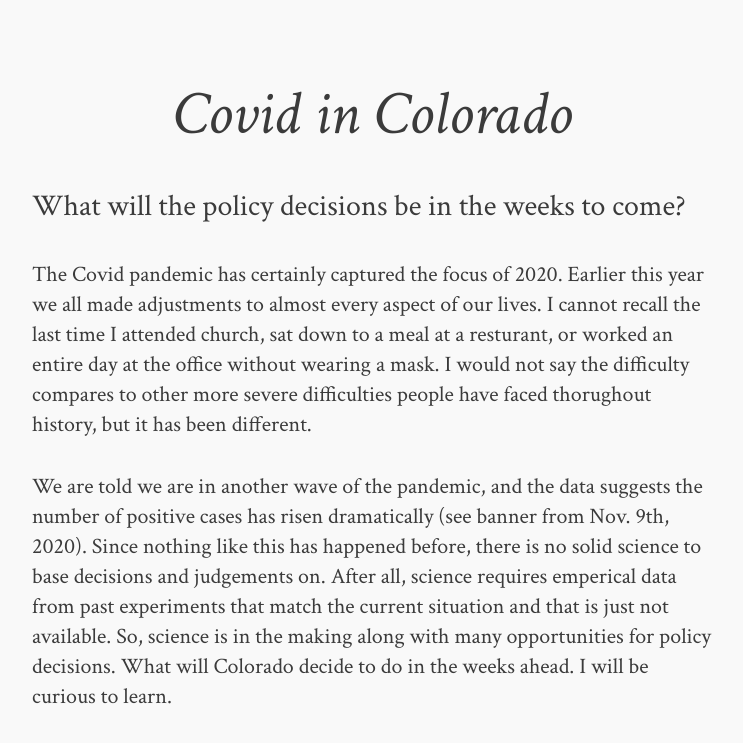
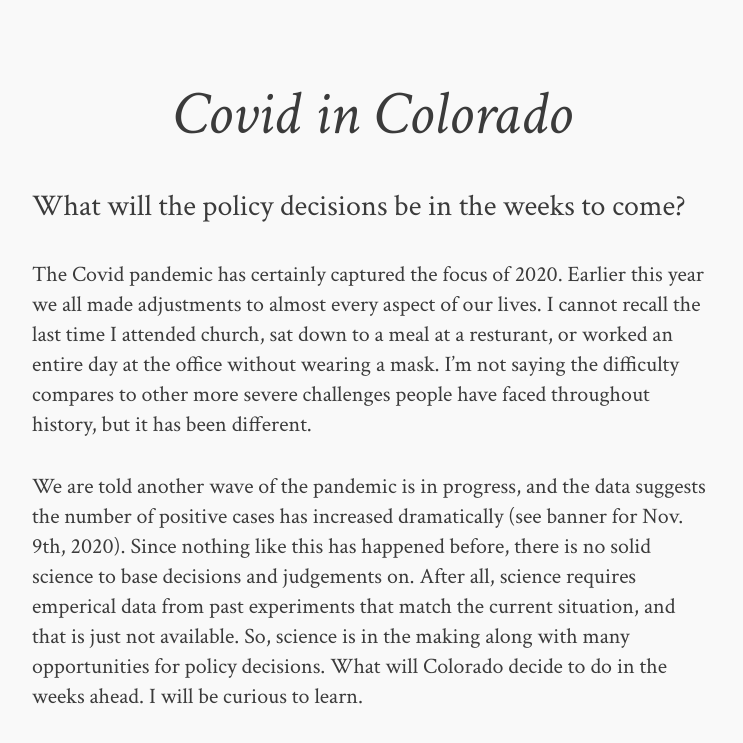
Before and after one commit to ohmdsp/ohmdsp.github.io, a Jekyll site: the page built from _posts/blog/2020-11-09-Colorado-Covid.md, in a window 1280 px wide and 900 px high, scrolled down 508 px. Shown: the top 743 px of the window, without its empty margins (268-1011 px from the left). Built offline with Jekyll 4.4.1, drawn with Linux system fonts in a browser that asks for light colours; nearby versions of some CDN libraries; a script that is not in the unit is left out; comment, search, counter and statistics services are not loaded.

Commit message:
added content

```diff
--- a/_posts/blog/2020-11-09-Colorado-Covid.md
+++ b/_posts/blog/2020-11-09-Colorado-Covid.md
@@ -10,9 +10,9 @@ image:
 published: true
 ---
 
-The Covid pandemic has certainly captured the focus of 2020. Earlier this year we all made adjustments to almost every aspect of our lives. I cannot recall the last time I attended church, sat down to a meal at a resturant, or worked an entire day at the office without wearing a mask. I would not say the difficulty compares to other more severe difficulties people have faced thorughout history, but it has been different. <br>
+The Covid pandemic has certainly captured the focus of 2020. Earlier this year we all made adjustments to almost every aspect of our lives. I cannot recall the last time I attended church, sat down to a meal at a resturant, or worked an entire day at the office without wearing a mask. I'm not saying the difficulty compares to other more severe challenges people have faced throughout history, but it has been different. <br>
 
-We are told we are in another wave of the pandemic, and the data suggests the number of positive cases has risen dramatically (see banner from Nov. 9th, 2020). Since nothing like this has happened before, there is no solid science to base decisions and judgements on. After all, science requires emperical data from past experiments that match the current situation and that is just not available. So, science is in the making along with many opportunities for policy decisions. What will Colorado decide to do in the weeks ahead. I will be curious to learn.
+We are told another wave of the pandemic is in progress, and the data suggests the number of positive cases has increased dramatically (see banner for Nov. 9th, 2020). Since nothing like this has happened before, there is no solid science to base decisions and judgements on. After all, science requires emperical data from past experiments that match the current situation, and that is just not available. So, science is in the making along with many opportunities for policy decisions. What will Colorado decide to do in the weeks ahead. I will be curious to learn.
 
 
 
```
